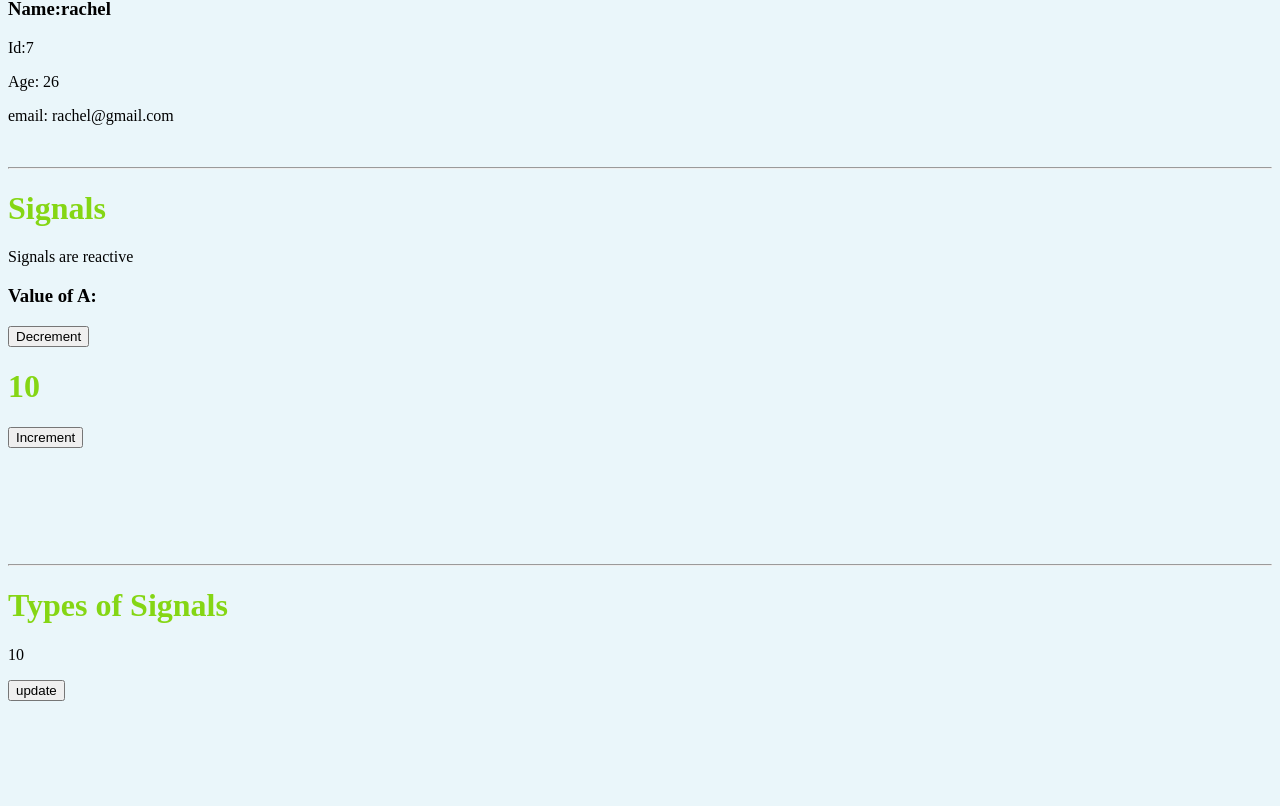
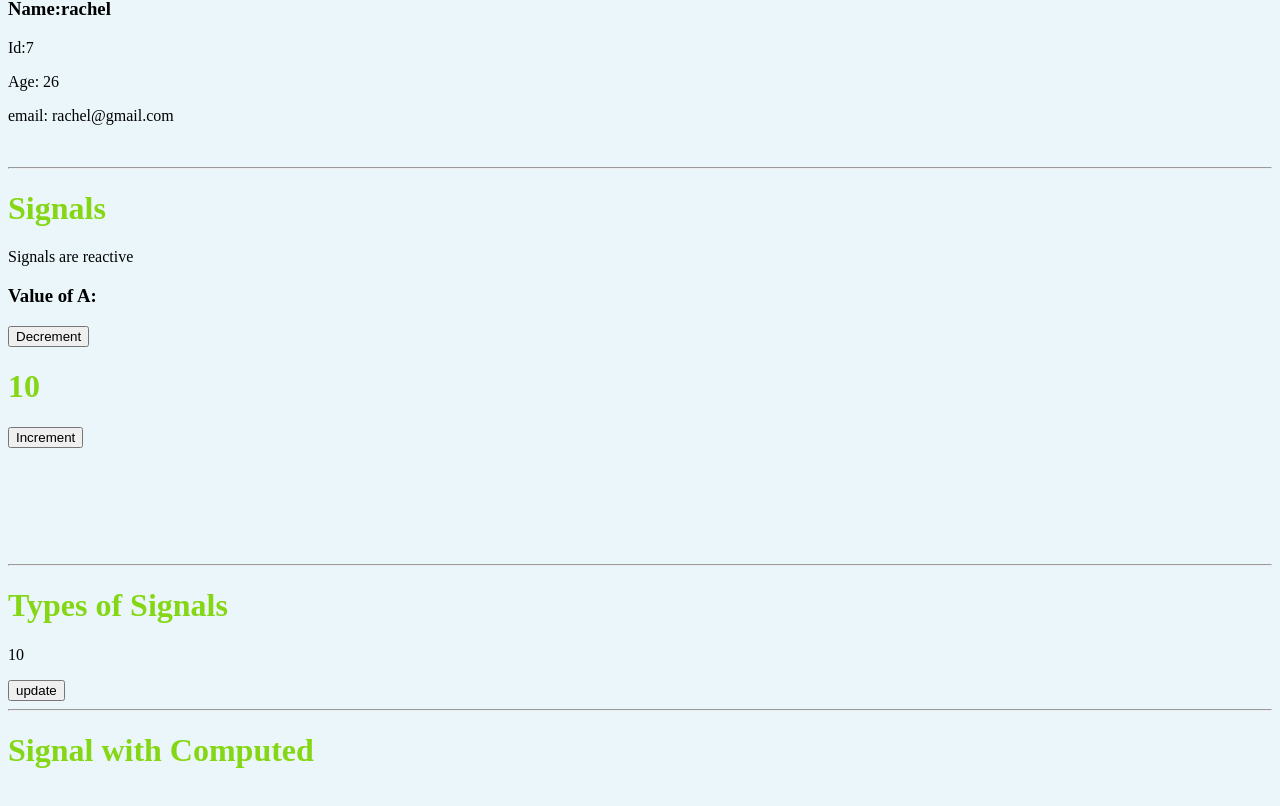
Before and after one commit to BeaulaEkka/angular-firstapp, an Angular app: page / in a window 1280 px wide. Shown: the part 4480-5286 px from the top of the page. Before the commit the page ends 5189 px from the top, so only its background shows below. Built offline with nearby package versions, Linux system fonts and the light colour scheme.

Commit message:
feat: add computed signal display and update functionality in app component

```diff
--- a/src/app/app.component.html
+++ b/src/app/app.component.html
@@ -184,3 +184,9 @@
 <h1>Types of Signals</h1>
 <p>{{data()}}</p>
 <button (click)="updateSignal()">update</button>
+<hr>
+<h1>Signal with Computed</h1>
+
+
+
+<br>
--- a/src/app/app.component.ts
+++ b/src/app/app.component.ts
@@ -95,6 +95,7 @@
 
   s = 10;
   t = 20;
+  z = this.s + this.t;
 
   constructor() {
     effect(() => {
```
